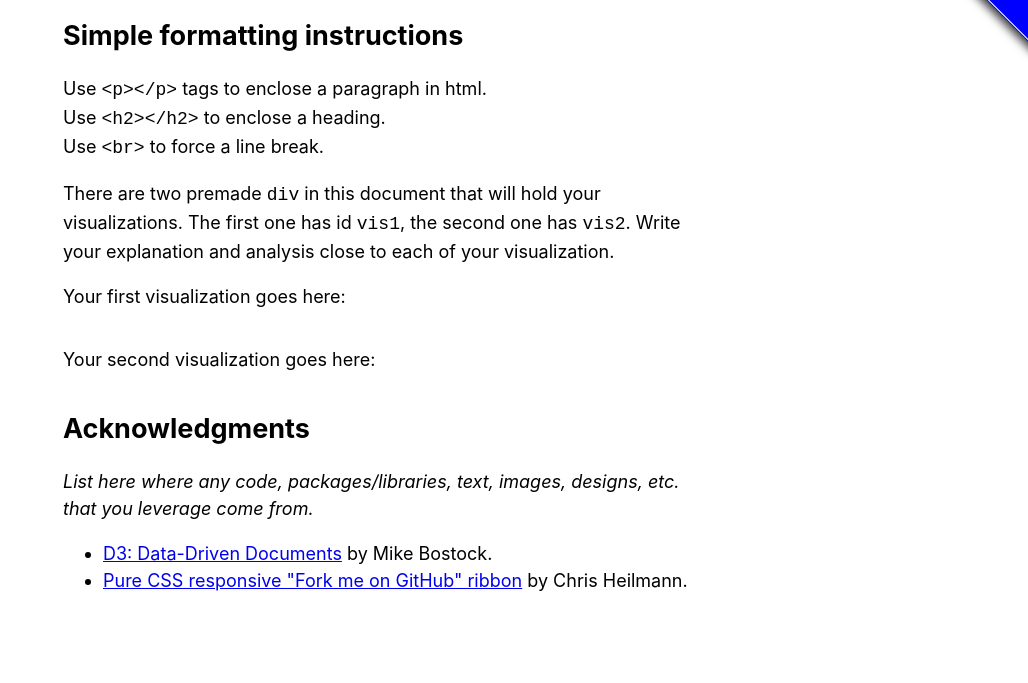
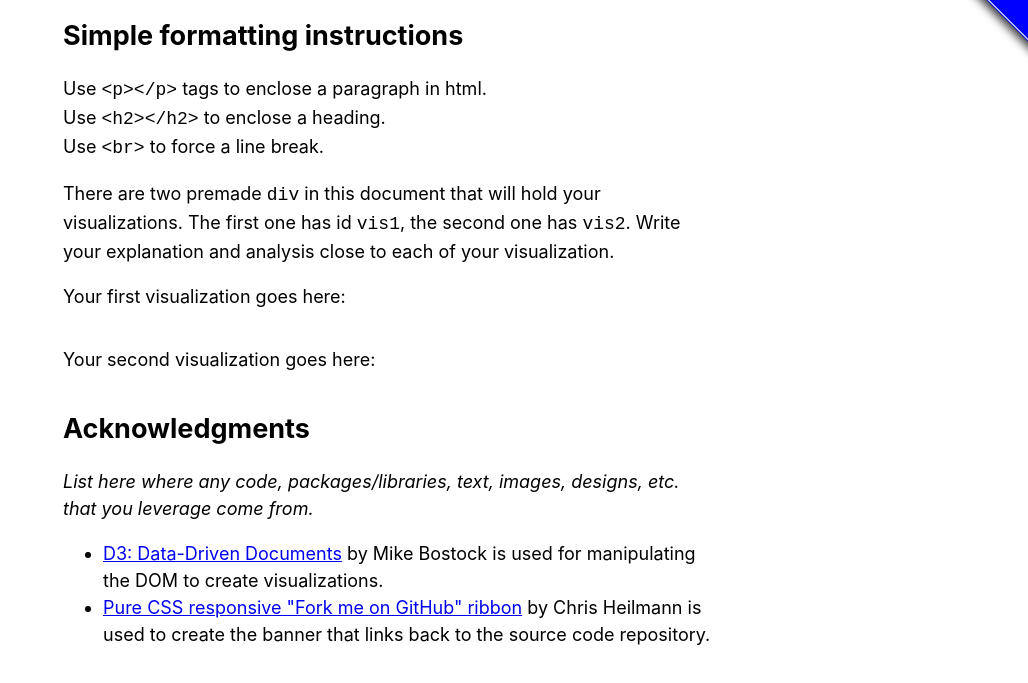
Before and after one commit to NEU-DS-4200-F20-Staff/Assignment--D3_Basic_Charts, a plain HTML site: page index.html in a window 1280 px wide. Shown: the part 137-820 px from the top of the page, without its empty margins (252-1280 px from the left). Drawn offline with Linux system fonts and the light colour scheme.

Commit message:
Consistent formatting, setup instructions, academic integrity, validation instructions, and externalized tips & tricks across assignments. Fix forkongithub link in index.html, comments in main.js.

```diff
--- a/index.html
+++ b/index.html
@@ -26,7 +26,7 @@
 <body>
 
   <!-- Update this with your GitHub repo URL -->
-  <span id='forkongithub'><a href='https://github.com/NEU-DS-4200-F20-Staff/In-Class-Programming--D3-Line-Chart'>Fork me on GitHub</a></span>
+  <span id='forkongithub'><a href='https://github.com/NEU-DS-4200-F20-Staff/Assignment--D3_Basic_Charts'>Fork me on GitHub</a></span>
 
   <!-- Writeup -->
   <div class='content-column'>
@@ -52,15 +52,15 @@
       Your first visualization goes here:
     </p>
 
-  	<!-- Visualization goes here -->
-	<div class='vis-holder' id='vis1'></div>
+    <!-- Visualization goes here -->
+    <div class='vis-holder' id='vis1'></div>
 
-	<p>
+	  <p>
       Your second visualization goes here:
     </p>
 
     <!-- Visualization goes here -->
-	<div class='vis-holder' id='vis2'></div>
+    <div class='vis-holder' id='vis2'></div>
 
     <h2>Acknowledgments</h2>
 
@@ -69,9 +69,14 @@
     </p>
 
     <ul>
-      <li><a href='https://d3js.org/'>D3: Data-Driven Documents</a> by Mike Bostock.
+      <li><a href='https://d3js.org/'>
+        D3: Data-Driven Documents</a>
+        by Mike Bostock is used for manipulating the DOM to create visualizations.
       </li>
-      <li><a href='https://codepo8.github.io/css-fork-on-github-ribbon/#'>Pure CSS responsive "Fork me on GitHub" ribbon</a> by Chris Heilmann.</li>
+      <li><a href='https://codepo8.github.io/css-fork-on-github-ribbon/#'>
+        Pure CSS responsive "Fork me on GitHub" ribbon</a>
+        by Chris Heilmann is used to create the banner that links back to the source code repository.
+      </li>
     </ul>
   </div>
 
```
Also changed, not shown: js/main.js (+4 -4 lines), 1 other file.
